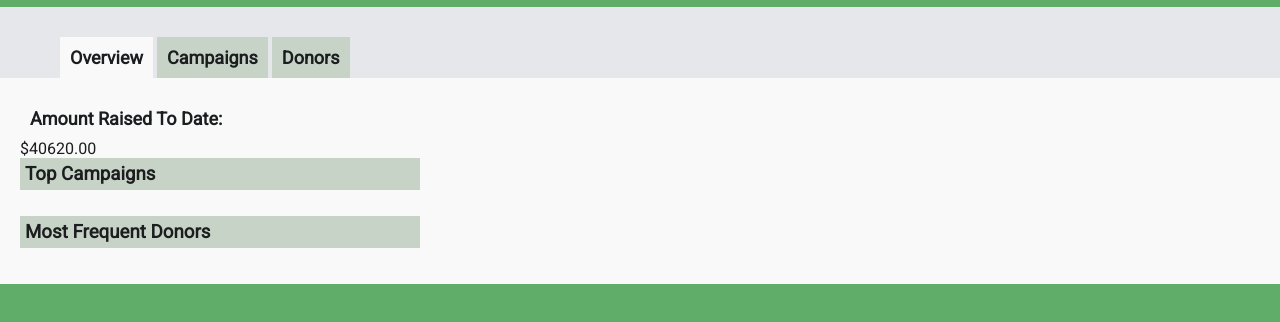
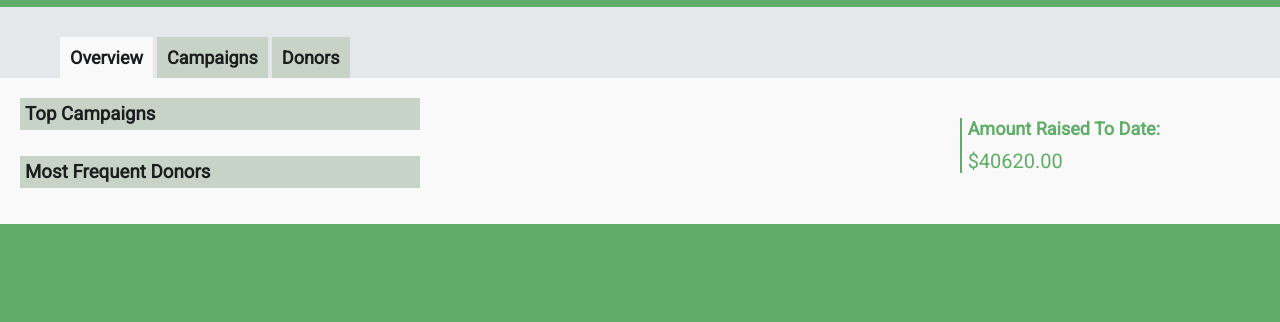
Before and after one commit to amicko/Non-Profit-Dashboard, a website: page index.html in a window 1280 px wide. Shown: the part 56-378 px from the top of the page. Drawn offline with nearby package versions, Linux system fonts and the light colour scheme; no server answers.

Commit message:
styled the Total Donations to-date amount

```diff
--- a/styles/_global_styles.scss
+++ b/styles/_global_styles.scss
@@ -179,15 +179,25 @@ main{
 
 }
 
-.total_YTD{
+.total_TD{
 		float: left;
 		color: $off_white;
 		font-size: 20px;
 		overflow: auto;
+		display:inline;
+		margin: 20px 0;
+		border-left: 2px solid $bright_green;
+		padding-left: 6px;
+
 
 		h2{
 			color: $bright_green;
 			margin-top: 0;
+			margin-left: 0;
+		}
+		.toDateTotal{
+			color: $bright_green;
+			float:left;
 		}
 
 	}
--- a/styles/_media_queries.scss
+++ b/styles/_media_queries.scss
@@ -77,7 +77,7 @@
 
 	}
 
-	.total_YTD{
+	.total_TD{
 		float:right;
 		margin-right: 100px;
 
--- a/styles/main.sass.css
+++ b/styles/main.sass.css
@@ -118,14 +118,22 @@ main {
   .main_content a {
     display: inline-block; }
 
-.total_YTD {
+.total_TD {
   float: left;
   color: #f9f9f9;
   font-size: 20px;
-  overflow: auto; }
-  .total_YTD h2 {
+  overflow: auto;
+  display: inline;
+  margin: 20px 0;
+  border-left: 2px solid #5FAD68;
+  padding-left: 6px; }
+  .total_TD h2 {
     color: #5FAD68;
-    margin-top: 0; }
+    margin-top: 0;
+    margin-left: 0; }
+  .total_TD .toDateTotal {
+    color: #5FAD68;
+    float: left; }
 
 .top_campaigns, .top_donors, .selected_campaign, .selected_donor, .donor_list {
   margin-bottom: 10px;
@@ -254,7 +262,7 @@ main {
     width: 100%; }
   .main_content {
     text-align: left; }
-  .total_YTD {
+  .total_TD {
     float: right;
     margin-right: 100px; }
   .selected_donor ul li:nth-child(1)::before {
```
